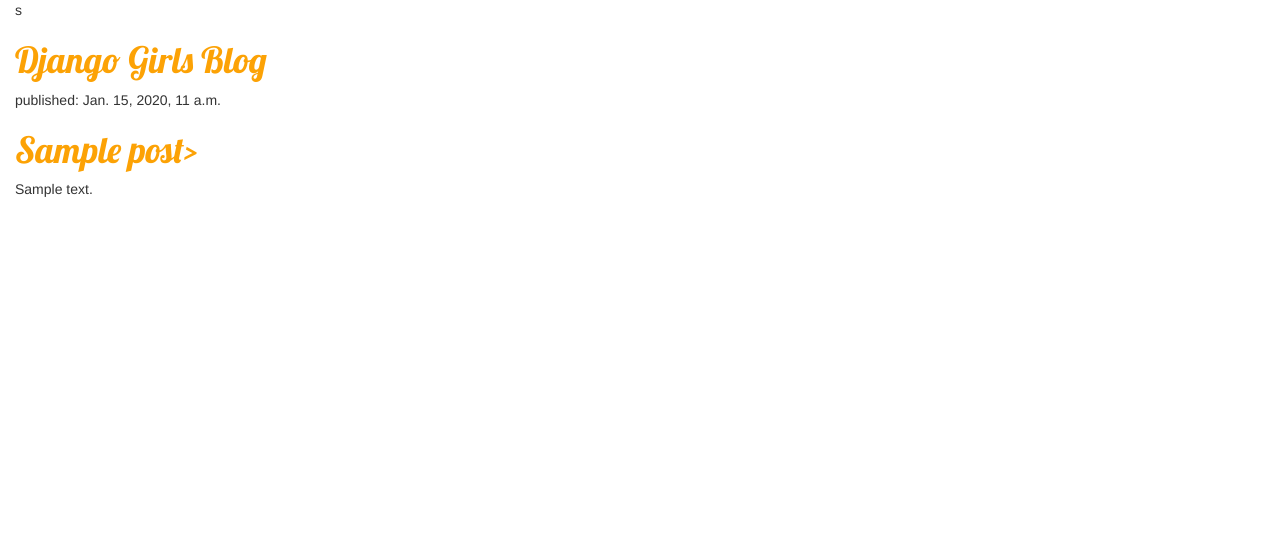
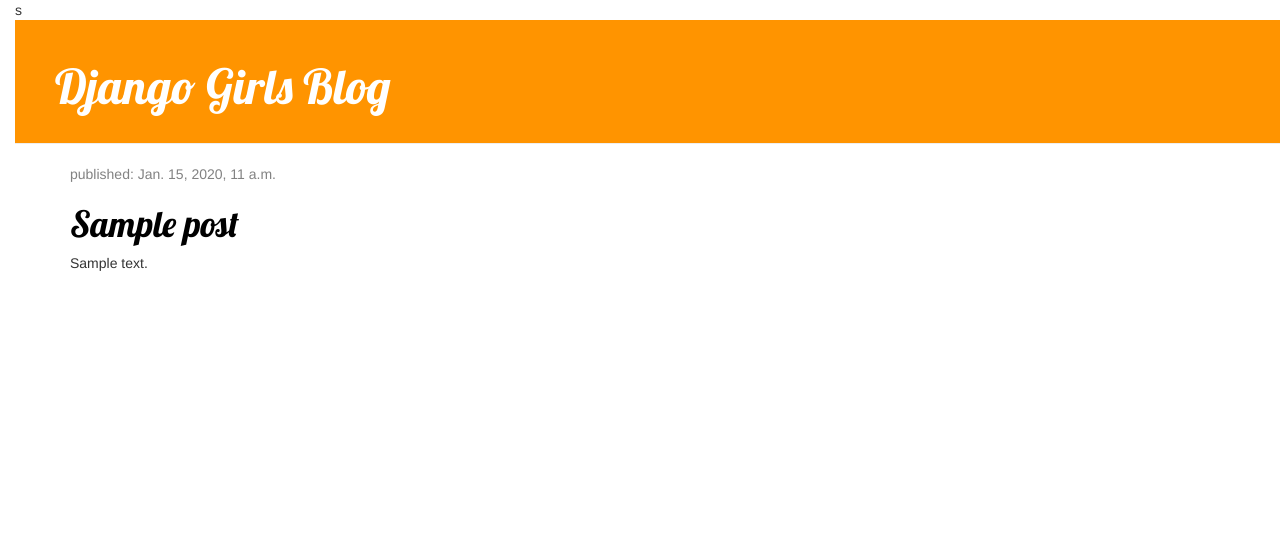
Before and after one commit to Zico007/my-first-blog, a Django app: template blog/templates/blog/post_list.html in a window 1280 px wide. Shown: the top 543 px of the page. Run offline with Django 3.2, Linux system fonts and the light colour scheme; the template is opened without the code that fills it: values that come from a table or form of the project are taken from there, others are empty; tables that the repository leaves empty hold one stand-in row (values such as "Sample post"); parts of the project's set-up code (start-up, migrations or seed data) failed here and were passed over; some libraries are stand-ins or nearby versions.

Commit message:
Modified templates to display posts from database.

```diff
--- a/blog/static/css/blog.css
+++ b/blog/static/css/blog.css
@@ -6,3 +6,42 @@
 body {
 padding-left: 15px;
 }
+
+.page-header {
+background-color: #ff9400;
+margin-top: 0;
+padding: 20px 20px 20px 40px;
+}
+.page-header h1, .page-header h1 a, .page-header h1 a:visited, .page-header h1 a:active {
+color: #ffffff;
+font-size: 36pt;
+text-decoration: none;
+}
+.content {
+margin-left: 40px;
+}
+h1, h2, h3, h4 {
+font-family: 'Lobster', cursive;
+}
+.date {
+color: #828282;
+}
+
+.save {
+float: right;
+}
+.post-form textarea, .post-form input {
+width: 100%;
+}
+.top-menu, .top-menu:hover, .top-menu:visited {
+color: #ffffff;
+float: right;
+font-size: 26pt;
+margin-right: 20px;
+}
+.post {
+margin-bottom: 70px;
+}
+.post h1 a, .post h1 a:visited {
+color: #000000;
+}
--- a/blog/templates/blog/post_list.html
+++ b/blog/templates/blog/post_list.html
@@ -8,16 +8,24 @@
         <link rel="stylesheet" href="{% static 'css/blog.css' %}">s
 	</head>
 	<body>
-		<div>
+		<div class="page-header">
 			<h1><a href="/">Django Girls Blog</a></h1>
 		</div>
 
-		{%	for	post	in	posts	%}
-		    <div>
-		        <p>published: {{ post.published_date  }}</p>
-		        <h1><a href="">{{ post.title }}></a></h1>
-		        <p>{{ post.text|linebreaksbr }}</p>
-		    </div>
-		{%	endfor	%}
+		<div class="content container">
+            <div class="row">
+                <div class="col-md-8">
+                    {% for post in posts %}
+                        <div class="post">
+                            <div class="date">
+                                <p>published: {{ post.published_date }}</p>
+                            </div>
+                            <h1><a href="">{{ post.title }}</a></h1>
+                            <p>{{ post.text|linebreaksbr }}</p>
+                        </div>
+                    {% endfor %}
+                </div>
+            </div>
+        </div>
 	</body>
 </html>
```
